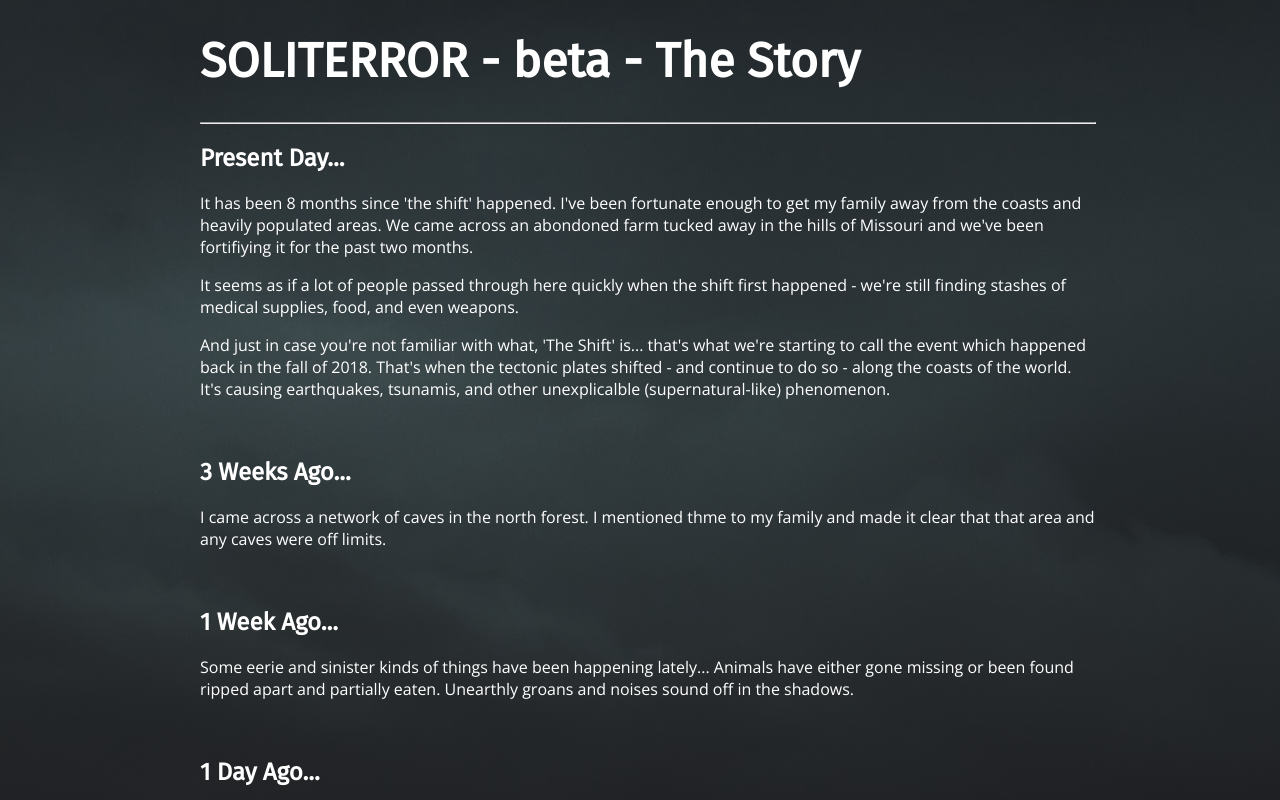
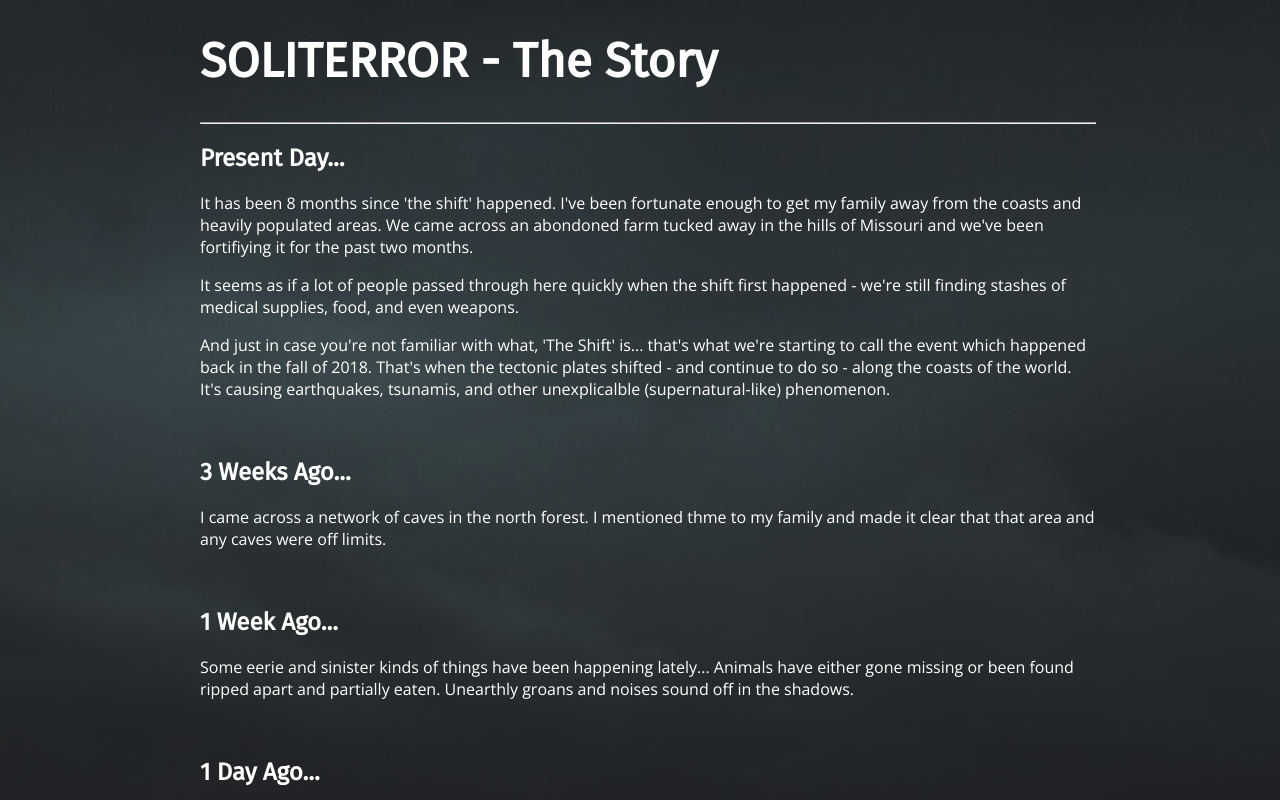
Before and after one commit to thejustinfarr/soliterror, a plain HTML site: page index.html in a window 1280 px wide. Shown: the top 800 px of the page. Drawn offline with nearby package versions, Linux system fonts and the light colour scheme.

Commit message:
corrected the title

```diff
--- a/index.html
+++ b/index.html
@@ -44,7 +44,7 @@
 <body>
 	<div class="center">
 		<div>
-			<h1 class="font-effect-decaying">SOLITERROR - beta - The Story</h1>
+			<h1 class="font-effect-decaying">SOLITERROR - The Story</h1>
 		</div>
 		<div>
 			<hr>
```
